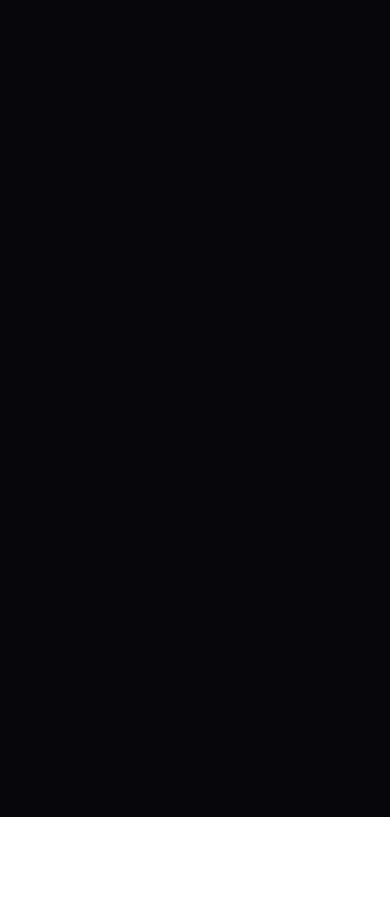
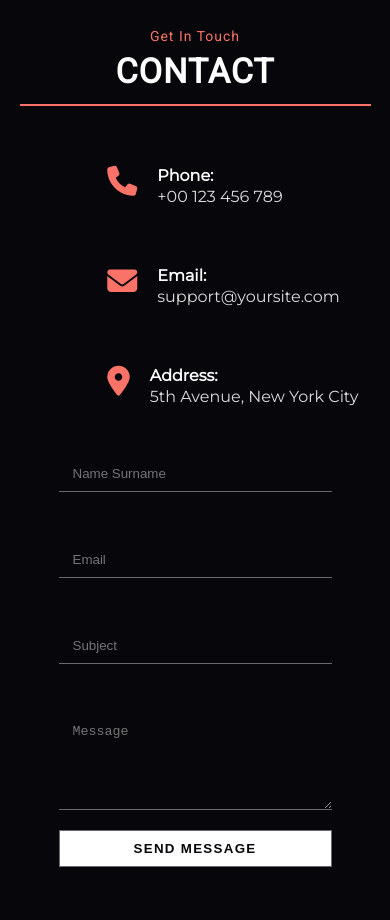
Before and after one commit to yusufakcesme/personalwebsite, a plain HTML site: page index.html in a window 390 px wide. Shown: the part 6779-7699 px from the top of the page. Before the commit the page ends 7596 px from the top, so only its background shows below. Drawn offline with Linux system fonts and the light colour scheme.

Commit message:
finished whole project

```diff
--- a/css/style.css
+++ b/css/style.css
@@ -369,45 +369,120 @@ html {
 
 /*---------------------------------------------*/
 
+.contact-container {
+	width: 90%;
+	height: 500px ;
+	position: absolute;
+	margin-left: 5%;
+	margin-top: 30px;
+	display: flex;
+	align-items: center;
+}
+.contact-left {
+	width: 30%;
+	height: 100%;
+}
+
+.contact-info i {
+	float: left;
+	font-size: 30px;
+	color: #fa7268;
+	margin-right: 20px;
+}
+.contact-info h4 {
+	color: #fff;
+	font-family: 'Montserrat', sans-serif;
+	margin-bottom: 2px;
+}
+
+.contact-info p {
+	color: #ddd;
+	font-family: 'Montserrat', sans-serif;
+}
+
+.contact-info {
+	margin-left: 5%;
+	margin-top: 60px;
+	width: 100%;
+	align-items: center;
+}
+
+.contact-right {
+	width: 70%;
+	height: 100%;
+}
+
+.contact-right form {
+	display: flex;
+	flex-direction: column;
+	width: 80%;
+	margin-left: 10%;
+	margin-top: 50px;
+}
+
+.contact-right form input {
+	margin-bottom: 50px;
+	padding: 10px 14px;
+	background: none;
+	border: 0;
+	outline: none;
+	border-bottom: 1px solid #6a6a6d;
+	color: #fff;
+	transition: 0.4s;
+}
+.contact-right form textarea {
+	padding: 10px 14px;
+	background: none;
+	border: 0;
+	outline: none;
+	border-bottom: 1px solid #6a6a6d;
+	color: #fff;
+	transition: 0.3s;
+	margin-bottom: 20px;
+}
+
+.contact-right form input:focus {
+	border-bottom: 1px solid #fa7268;
+}
+
+.contact-right textarea:focus {
+	border-bottom: 1px solid #fa7268;
+}
+
+.contact-right form input[type="button"] {
+	border: 1px solid #6a6a6d;
+	text-transform: uppercase;
+	letter-spacing: 1.3px;
+	background-color: #fff;
+	color: #07070b;
+	font-weight: 600;
+	cursor: pointer;
+	transition: 0.3s;
+}
+
+.contact-right form input[type="button"]:hover {
+	background-color: #fa7268;
+	color: #fff;
+	border: 1px solid #fff;
+}
+
+/*------------------------------------------*/
+
+footer {
+	width: 100%;
+	background-color: #0E0F13;
+}
+
+footer p {
+	color: #6A6A6D;
+	font-family: 'roboto', sans-serif;
+	text-align: center;
+	padding: 10px 0;
+	letter-spacing: 0.5px;
+}
 
 
-
-
-
-
-
-
-
-
-
-
-
-
-
-
-
-
-
-
-
-
-
-
-
-
-
-
-
-
-
-
-
-
-
-
-
-
-
+/*-------------------------------------------*/
 /*----------------RESPONSIVE------------------*/
 
 
@@ -432,6 +507,59 @@ html {
 		margin-left: 40%;
 	}
 	/*-------------------------------*/
+
+	#section-four {
+		height: 160%;
+	}
+
+	.contact-container {
+		width: 100%;
+		height: 500px ;
+		position: absolute;
+		margin-left: 0%;
+		margin-top: 30px;
+		display: flex;
+		flex-direction: column;
+		align-items: center;
+	}
+
+	.contact-left {
+		width: 90%;
+		height: 100%;
+	}
+
+	.contact-info i {
+		float: left;
+		font-size: 30px;
+		color: #fa7268;
+		margin-right: 20px;
+	}
+	.contact-info h4 {
+		color: #fff;
+		font-family: 'Montserrat', sans-serif;
+		margin-bottom: 2px;
+	}
+
+	.contact-info p {
+		color: #ddd;
+		font-family: 'Montserrat', sans-serif;
+	}
+
+	.contact-info {
+		align-items: center;
+		width: 100%;
+		padding-left: 20%;
+	}
+	.contact-right form {
+		display: flex;
+		flex-direction: column;
+		width: 100%;
+		margin-left: 0%;
+		margin-top: 50px;
+	}
+
+
+
 }
 
 @media only screen and (max-width: 1100px) {
--- a/index.html
+++ b/index.html
@@ -52,10 +52,6 @@
 			</div>
 		</div>
 	</div>
-
-
-
-
 
 
 	<div class="section" id="section-two">
@@ -150,14 +146,45 @@
 
 
 	<div class="section" id="section-four">
+		<div class="contact-container">
+			<div class="contact-left">
+				<div class="services-text">
+					<span>Get In Touch</span>
+					<h3>CONTACT</h3>
+				</div>
+				<div class="contact-info">
+					<i class="fas fa-phone"></i>
+					<h4>Phone:</h4>
+					<p>+00 123 456 789</p>
+				</div>
+				<div class="contact-info">
+					<i class="fas fa-envelope"></i>
+					<h4>Email:</h4>
+					<p>support@yoursite.com</p>
+				</div>
+				<div class="contact-info">
+					<i class="fas fa-map-marker-alt"></i>
+					<h4>Address:</h4>
+					<p>5th Avenue, New York City</p>
+				</div>
+			</div>
+			<div class="contact-right">
+				<form>
+					<input type="text" placeholder="Name Surname" name="namesurname">
+					<input type="mail" placeholder="Email" name="mail">
+					<input type="text" placeholder="Subject" name="subject">
+					<textarea rows="5" placeholder="Message"></textarea>
+					<input type="button" value="send message" name="send">
 
+				</form>
+			</div>
+		</div>
 	</div>
 
 
-
-
-
-
+	<footer>
+		<p>© 2019 All Rights Reserved. Coded & Designed by Yusuf Akcesme.</p>
+	</footer>
 
 
 	<script type="text/javascript" src="js/main.js"></script>
```
